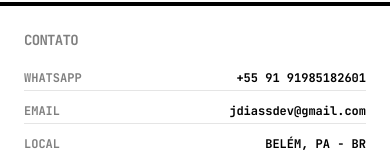
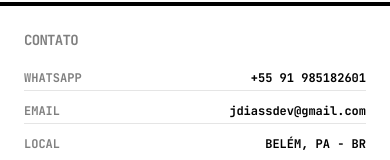
Before and after one commit to jdiassdev/jdias-portifolio, a Vue app: page / in a window 390 px wide. Shown: the part 945-1105 px from the top of the page. Built offline with nearby package versions, Linux system fonts and the light colour scheme.

Commit message:
Correct WhatsApp phone number format in LFooter.vue for accurate contact information.

```diff
--- a/src/components/layout/LFooter.vue
+++ b/src/components/layout/LFooter.vue
@@ -61,7 +61,7 @@
                             <span class="opacity-50 font-medium">Whatsapp</span>
                             <a href="https://wa.me/5591985182601" target="_blank" rel="noopener noreferrer"
                                 class="hover:text-brand-green transition-colors">
-                                +55 91 91985182601
+                                +55 91 985182601
                             </a>
                         </div>
 
```
